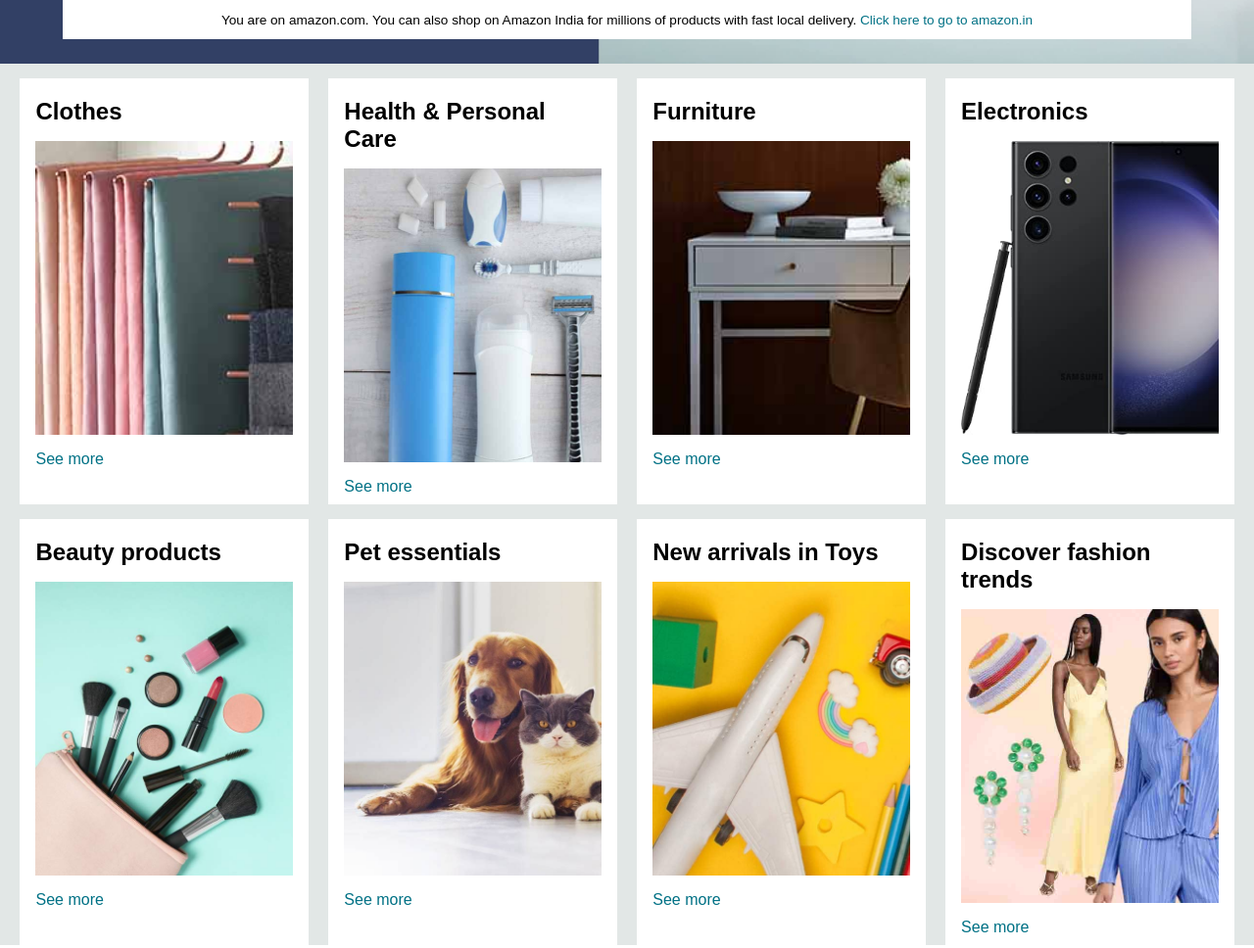
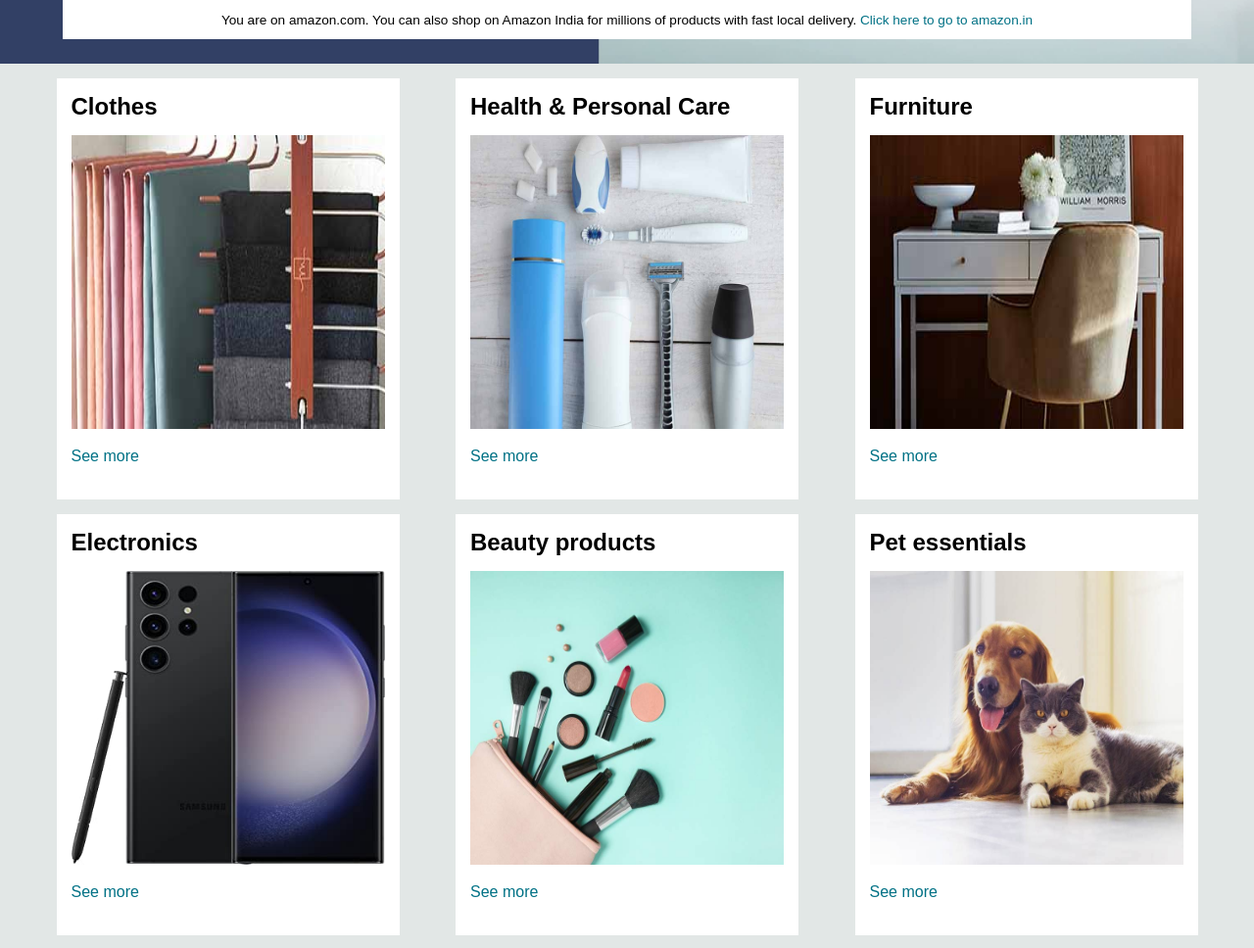
Before and after one commit to musheeeer/AmazonClone, a plain HTML site: page index.html in a window 1280 px wide. Shown: the part 385-1353 px from the top of the page at 98% size. Drawn offline with Linux system fonts and the light colour scheme.

Commit message:
initial updates

```diff
--- a/index.html
+++ b/index.html
@@ -81,56 +81,72 @@
         <div class="box">
             <div class="box-content">
                 <h2>Clothes</h2>
-                <div class="box-img" style="background-image: url('/images/box1_image.jpg');"></div>
+                <div class="box-img">
+                    <img src="/images/box1_image.jpg" alt="image" id="imgBox">
+                </div>
                 <p>See more</p>
             </div>
         </div>
         <div class="box">
             <div class="box-content">
                 <h2>Health & Personal Care</h2>
-                <div class="box-img" style="background-image: url('/images/box2_image.jpg');"></div>
+                <div class="box-img">
+                    <img src="/images/box2_image.jpg" alt="image" id="imgBox">
+                </div>
                 <p>See more</p>
             </div>
         </div>
         <div class="box">
             <div class="box-content">
                 <h2>Furniture</h2>
-                <div class="box-img" style="background-image: url('/images/box3_image.jpg');"></div>
+                <div class="box-img">
+                    <img src="/images/box3_image.jpg" alt="image" id="imgBox">
+                </div>
                 <p>See more</p>
             </div>
         </div>
         <div class="box">
             <div class="box-content">
                 <h2>Electronics</h2>
-                <div class="box-img" style="background-image: url('/images/box4_image.jpg');"></div>
+                <div class="box-img">
+                    <img src="/images/box4_image.jpg" alt="image" id="imgBox">
+                </div>
                 <p>See more</p>
             </div>
         </div>
         <div class="box">
             <div class="box-content">
                 <h2>Beauty products</h2>
-                <div class="box-img" style="background-image: url('/images/box5_image.jpg');"></div>
+                <div class="box-img">
+                    <img src="/images/box5_image.jpg" alt="image" id="imgBox">
+                </div>
                 <p>See more</p>
             </div>
         </div>
         <div class="box">
             <div class="box-content">
                 <h2>Pet essentials</h2>
-                <div class="box-img" style="background-image: url('/images/box6_image.jpg');"></div>
+                <div class="box-img">
+                    <img src="/images/box6_image.jpg" alt="image" id="imgBox">
+                </div>
                 <p>See more</p>
             </div>
         </div>
         <div class="box">
             <div class="box-content">
                 <h2>New arrivals in Toys</h2>
-                <div class="box-img" style="background-image: url('/images/box7_image.jpg');"></div>
+                <div class="box-img">
+                    <img src="/images/box7_image.jpg" alt="image" id="imgBox">
+                </div>
                 <p>See more</p>
             </div>
         </div>
         <div class="box">
             <div class="box-content">
                 <h2>Discover fashion trends</h2>
-                <div class="box-img" style="background-image: url('/images/box8_image.jpg');"></div>
+                <div class="box-img">
+                    <img src="/images/box8_image.jpg" alt="image" id="imgBox">
+                </div>
                 <p>See more</p>
             </div>
         </div>
--- a/style.css
+++ b/style.css
@@ -181,22 +181,22 @@ span{
 .box {
 
     height: 400px;
-    width: 23%;
+    width: 350px;
     background-color: white;
-    padding: 20px 0px 15px ;
+    padding: 15px 0px 15px ;
     margin-top: 15px;
 }
 
-.box-img {
+.box-img #imgBox{
     height: 300px;
-    background-size: cover;
-    margin-top: 1rem;
-    margin-bottom: 1rem;
+    width: 320px;
+    margin-top: 15px;
+    margin-bottom: 15px;
 }
 
 .box-content {
-    margin-left: 1rem;
-    margin-right: 1rem;
+    margin-left: 15px;
+    margin-right: 15px;
 }
 
 .box-content p {
@@ -250,7 +250,6 @@ ul a{
 }
 
 .logo {
-    background-image: url(amazon_logo.png);
     background-size: cover;
     height: 50px;
     width: 100px;
```
